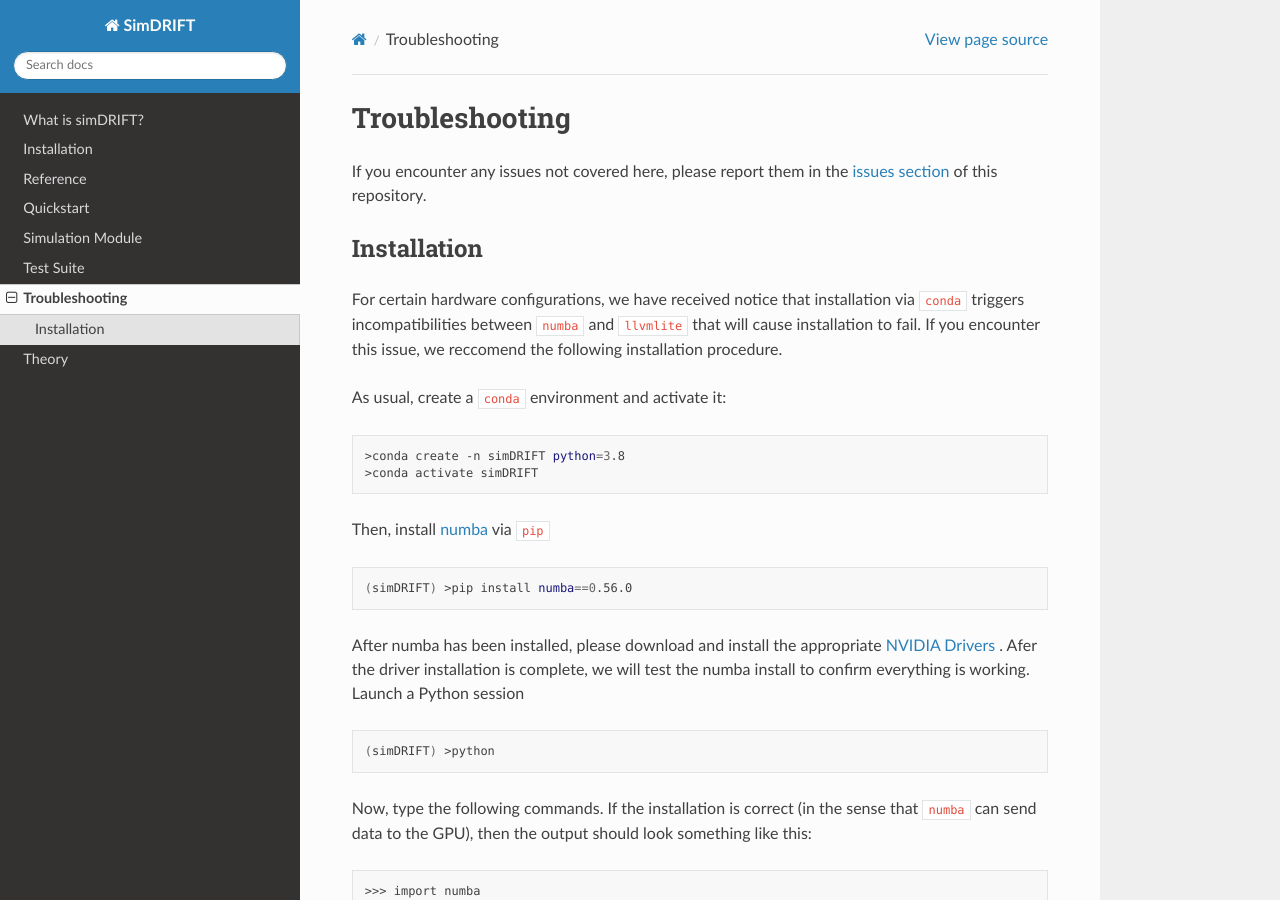
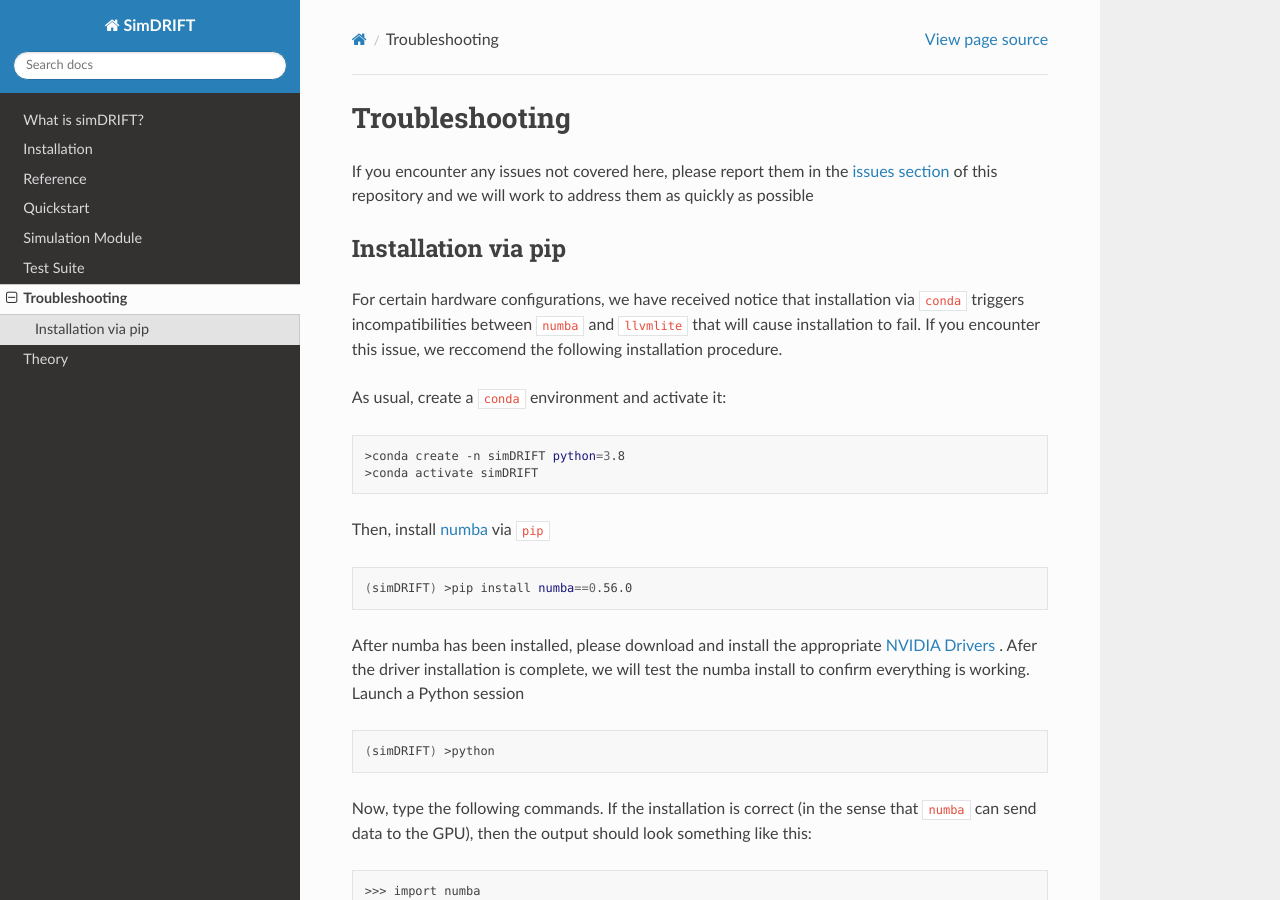
Before and after one commit to jacobblum/simDRIFT, a Sphinx documentation site: the page built from docs/source/troubleshooting/index.rst, in a window 1280 px wide and 900 px high. Built offline with Sphinx 7.4.7 and the Read the Docs theme 2.0.0, drawn with Linux system fonts in a browser that asks for light colours.

Commit message:
Update index.rst

```diff
--- a/docs/source/troubleshooting/index.rst
+++ b/docs/source/troubleshooting/index.rst
@@ -1,9 +1,9 @@
 Troubleshooting
 ===================
-If you encounter any issues not covered here, please report them in the `issues section <https://github.com/jacobblum/simDRIFT/issues>`_ of this repository.
+If you encounter any issues not covered here, please report them in the `issues section <https://github.com/jacobblum/simDRIFT/issues>`_ of this repository and we will work to address them as quickly as possible
 
 
-Installation
+Installation via pip
 ~~~~~~~~~~~~~~~~~
 For certain hardware configurations, we have received notice
 that installation via ``conda`` triggers incompatibilities between
```
